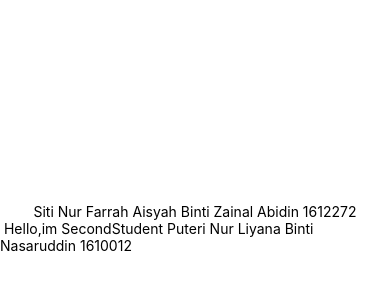
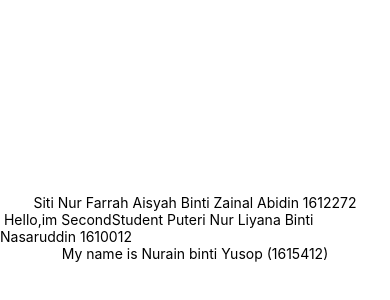
Before and after one commit to FarrahAisyah/myproject, a React Native app: screen / in a window 390 px wide. Shown: the part 194-494 px from the top of the page. Built offline with nearby package versions, Linux system fonts and the light colour scheme.

Commit message:
Update App.js

```diff
--- a/App.js
+++ b/App.js
@@ -7,6 +7,7 @@ export default class App extends React.Component {
       <View style={styles.container}>
         <Text> Siti Nur Farrah Aisyah Binti Zainal Abidin 1612272 </Text>
       <Text> Hello,im SecondStudent Puteri Nur Liyana Binti Nasaruddin 1610012 </Text>
+      <Text> My name is Nurain binti Yusop (1615412) </Text>
       </View>
     );
   }
```
